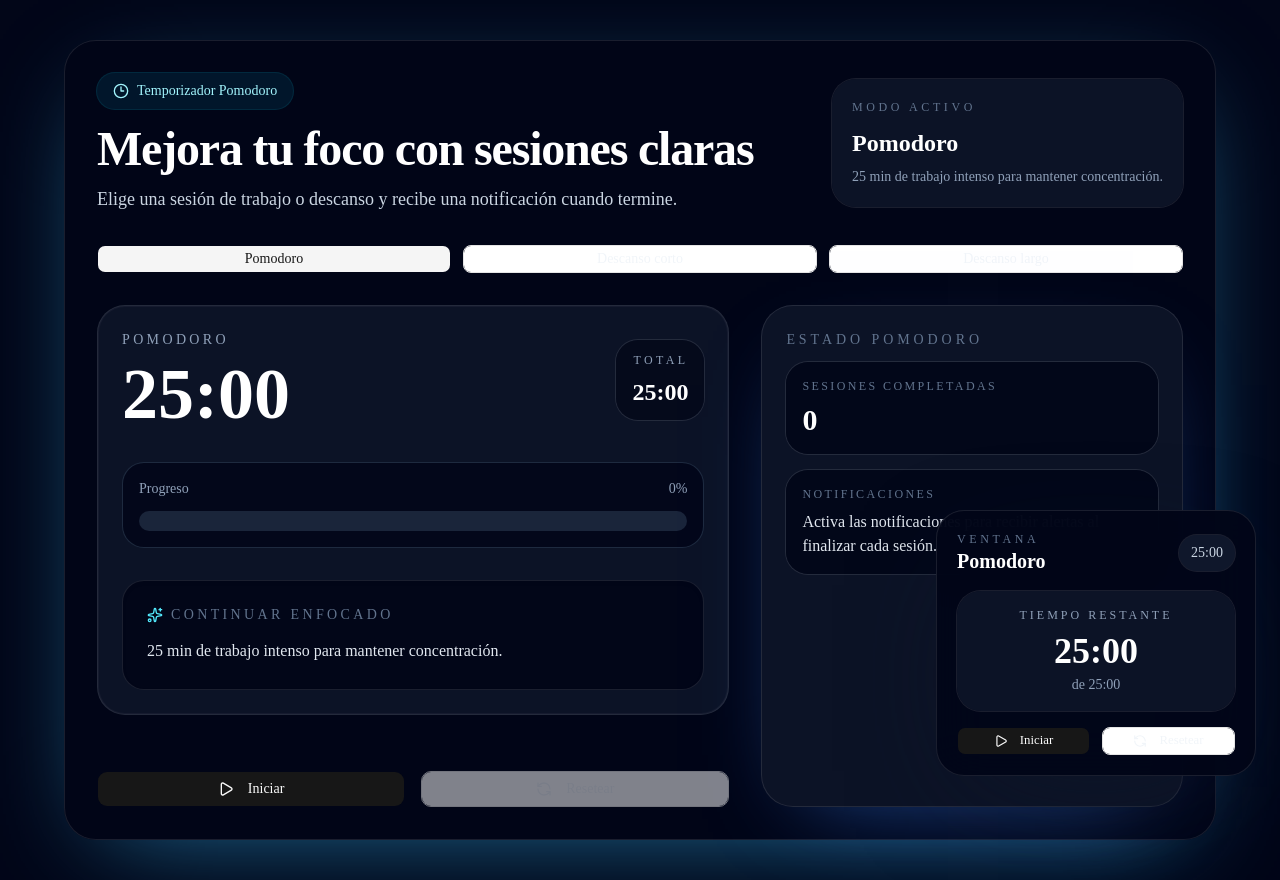
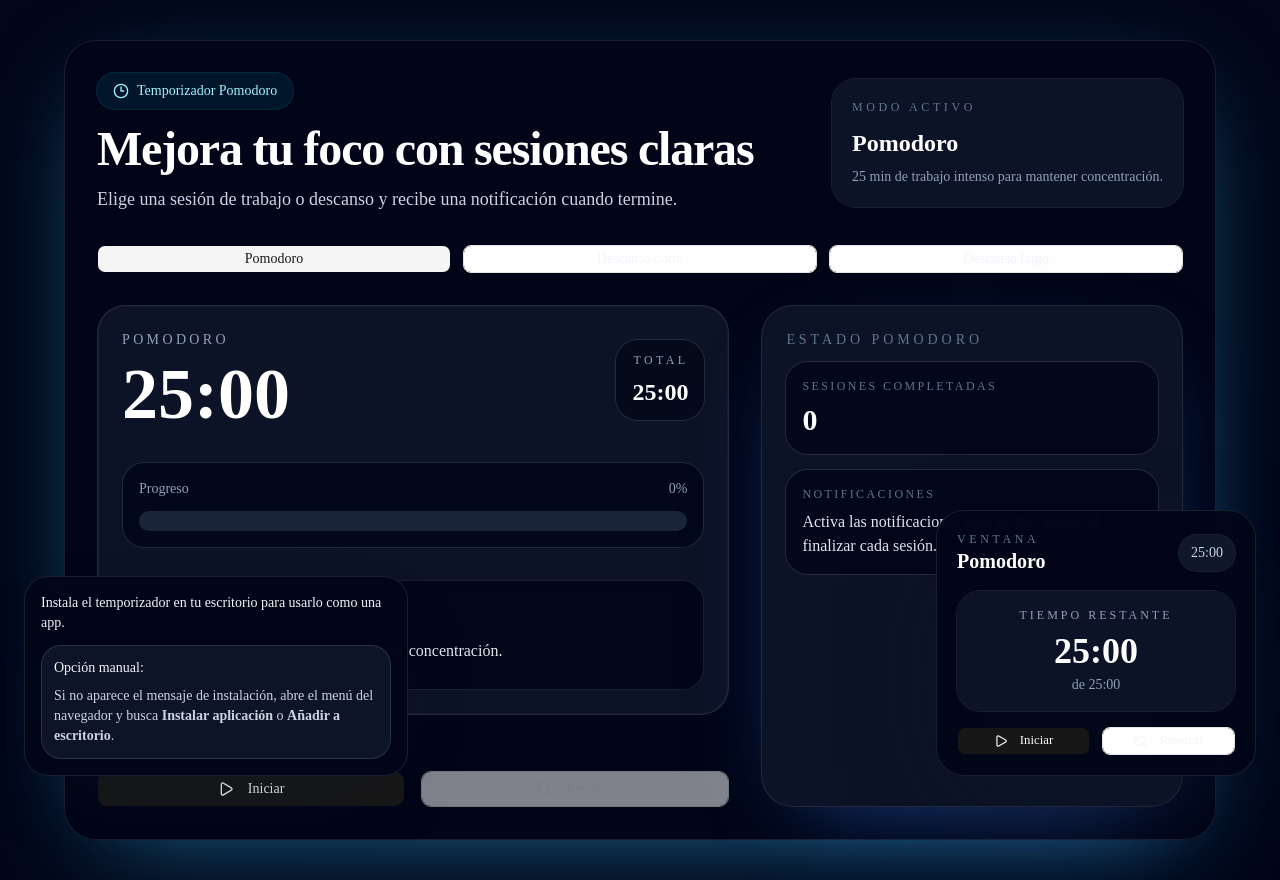
Before and after one commit to Leotorresdev/Temporizador, a Next.js app: page / in a window 1280 px wide. Built offline with nearby package versions, Linux system fonts and the light colour scheme.

Commit message:
correcion

```diff
--- a/components/PWAInstall.tsx
+++ b/components/PWAInstall.tsx
@@ -11,6 +11,7 @@ interface BeforeInstallPromptEvent extends Event {
 export default function PWAInstall() {
   const [installPrompt, setInstallPrompt] = useState<BeforeInstallPromptEvent | null>(null);
   const [showButton, setShowButton] = useState(false);
+  const [installHint, setInstallHint] = useState(false);
 
   useEffect(() => {
     if (typeof window === "undefined") return;
@@ -29,8 +30,13 @@ export default function PWAInstall() {
 
     window.addEventListener("beforeinstallprompt", beforeInstallPromptHandler);
 
+    const hintTimeout = window.setTimeout(() => {
+      setInstallHint(true);
+    }, 3000);
+
     return () => {
       window.removeEventListener("beforeinstallprompt", beforeInstallPromptHandler);
+      window.clearTimeout(hintTimeout);
     };
   }, []);
 
@@ -43,14 +49,18 @@ export default function PWAInstall() {
     }
   };
 
-  if (!showButton) {
+  if (!showButton && !installHint) {
     return null;
   }
 
   return (
     <div className="fixed bottom-6 left-6 z-50 max-w-sm rounded-[1.5rem] border border-white/10 bg-slate-950/95 p-4 shadow-[0_30px_90px_-50px_rgba(15,23,42,0.75)] backdrop-blur-xl">
-      <p className="text-sm font-medium text-slate-100">Instala el temporizador en tu escritorio para usarlo como una app.</p>
-      <div className="mt-3 flex items-center gap-3">
+      <p className="text-sm font-medium text-slate-100">
+        Instala el temporizador en tu escritorio para usarlo como una app.
+      </p>
+      <div className="mt-3 flex flex-col gap-3">
+        {showButton ? (
+          <div className="flex flex-wrap gap-3">
             <Button variant="secondary" size="sm" onClick={handleInstall}>
               Instalar app
             </Button>
@@ -58,6 +68,15 @@ export default function PWAInstall() {
               Cerrar
             </Button>
           </div>
+        ) : (
+          <div className="rounded-[1.25rem] border border-slate-700/70 bg-slate-900/90 p-3 text-sm text-slate-300">
+            <p className="font-medium text-slate-100">Opción manual:</p>
+            <p className="mt-2">
+              Si no aparece el mensaje de instalación, abre el menú del navegador y busca <strong>Instalar aplicación</strong> o <strong>Añadir a escritorio</strong>.
+            </p>
+          </div>
+        )}
+      </div>
     </div>
   );
 }
```
Also changed, not shown: public/manifest.json. Lines whose indentation alone changed are shown as unchanged.
